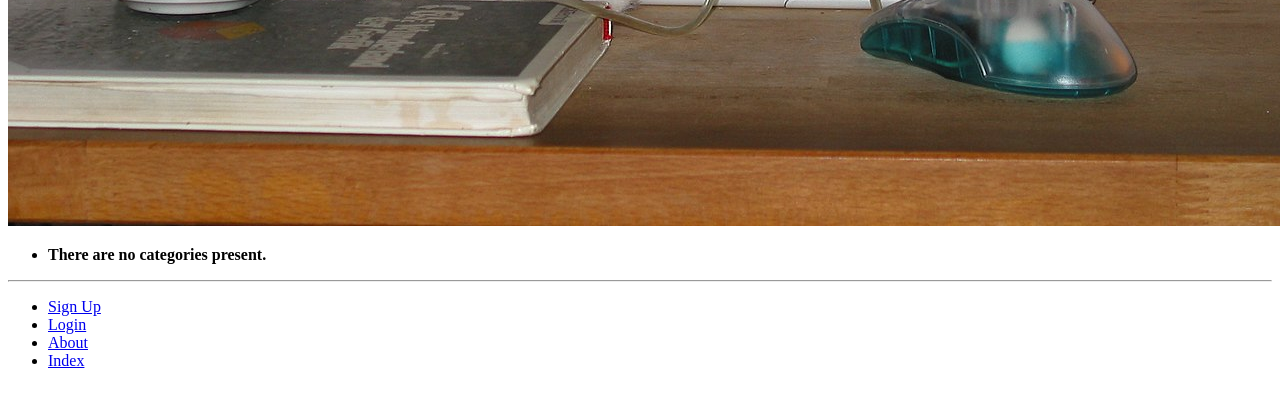
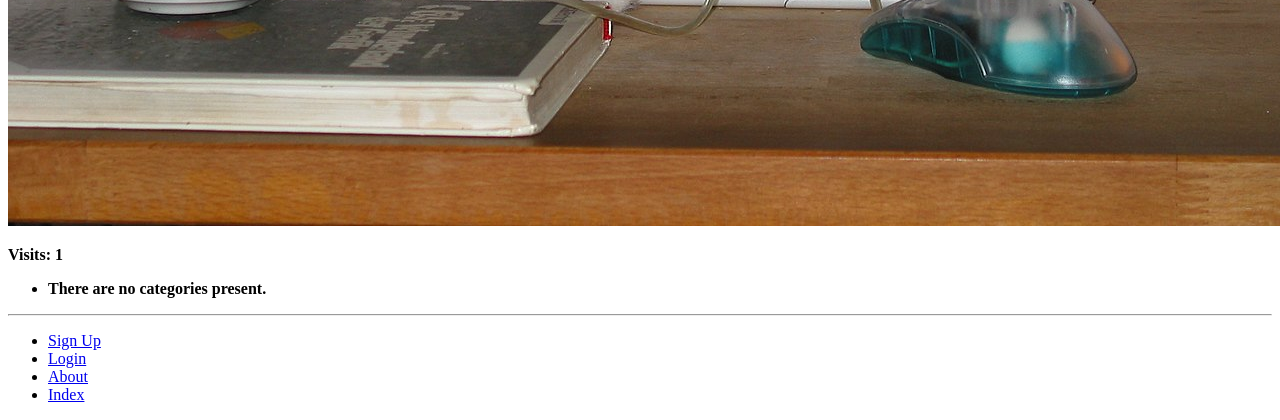
Before and after one commit to 05razvan/tango_with_django_project, a Django app: page /rango/about/ in a window 1280 px wide. Shown: the part 1494-1914 px from the top of the page. Before the commit the page ends 1862 px from the top, so only its background shows below. Run offline with Django 3.2, Linux system fonts and the light colour scheme; data that the repository does not hold is empty.

Commit message:
Chapter 10Exercises

```diff
--- a/rango/views.py
+++ b/rango/views.py
@@ -11,7 +11,7 @@ from django.contrib.auth import authenticate, login, logout
 from django.urls import reverse
 from django.shortcuts import redirect
 from django.contrib.auth.decorators import login_required
-
+from datetime import datetime
 
 def show_category(request, category_name_slug):
     context_dict = {}
@@ -35,10 +35,16 @@ def index(request):
     context_dict['categories'] = category_list
     context_dict['pages'] = top_pages
 
-    return render(request, 'rango/index.html', context=context_dict)
+    visitor_cookie_handler(request)
+
+    response = render(request, 'rango/index.html', context=context_dict)
+    return response
 
 def about(request):
-    return render(request, 'rango/about.html')
+    visitor_cookie_handler(request)
+    context_dict = {'visits': request.session['visits']}
+
+    return render(request, 'rango/about.html', context=context_dict)
 
 @login_required
 def add_category(request):
@@ -138,3 +144,24 @@ def restricted(request):
 def user_logout(request):
     logout(request)
     return redirect(reverse('rango:index'))
+
+def get_server_side_cookie(request, cookie, default_val=None):
+    val = request.session.get(cookie)
+    if not val:
+        val = default_val
+    return val
+
+def visitor_cookie_handler(request):
+    visits = int(get_server_side_cookie(request, 'visits', '1'))
+    last_visit_cookie = get_server_side_cookie(request, 'last_visit', str(datetime.now()))
+
+    last_visit_time = datetime.strptime(last_visit_cookie[:-7],
+                                        '%Y-%m-%d %H:%M:%S')
+
+    if(datetime.now() - last_visit_time).days > 0:
+        visits = visits + 1
+        request.session['last_visit'] = str(datetime.now())
+    else:
+        request.session['last_visit'] = last_visit_cookie
+
+    request.session['visits'] = visits
--- a/templates/rango/about.html
+++ b/templates/rango/about.html
@@ -15,4 +15,5 @@
         <img src="{% static 'images/rango.jpg' %}" alt="Picture of Rango" />
         <img src="/media/cat.jpg" alt="Picture of a Cat" />
     </div>
+    <p><strong>Visits: {{ visits }}</strong></p>
 {% endblock %}
```
Also changed, not shown: 1 other file.
